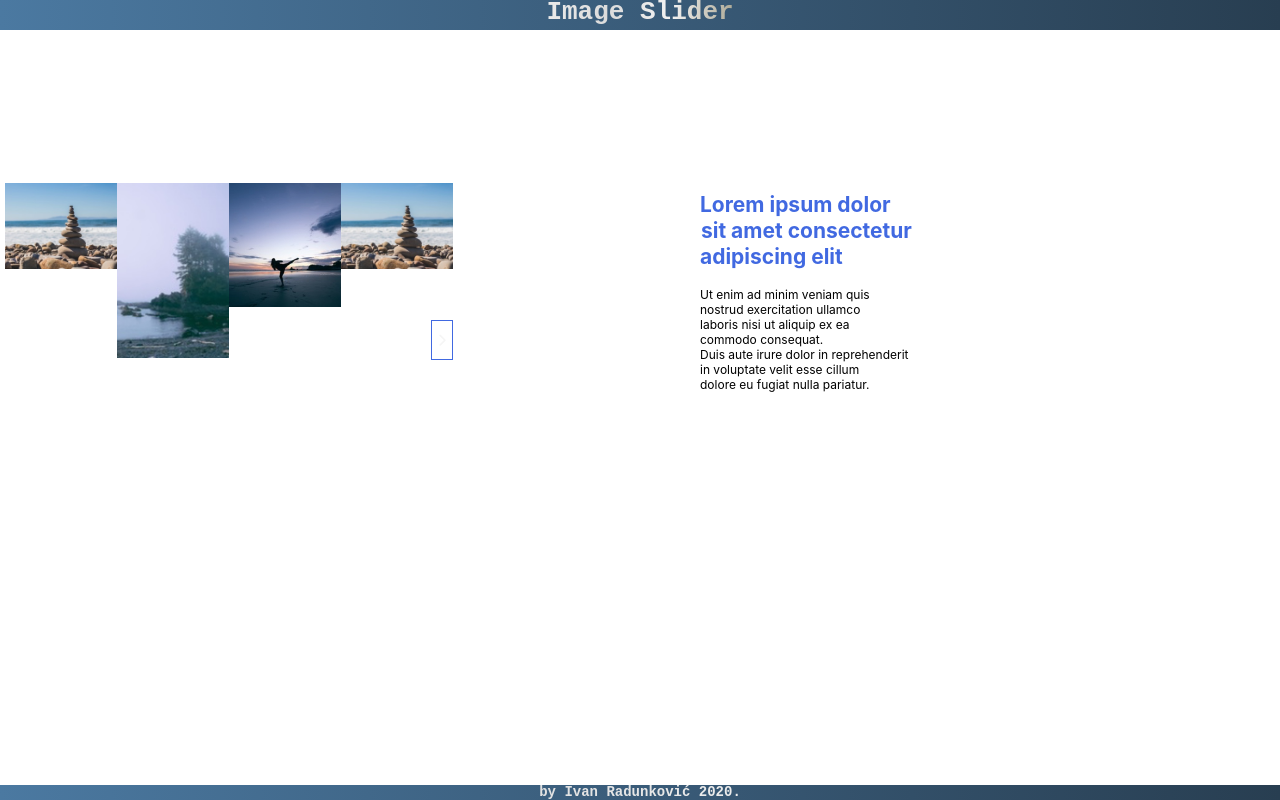
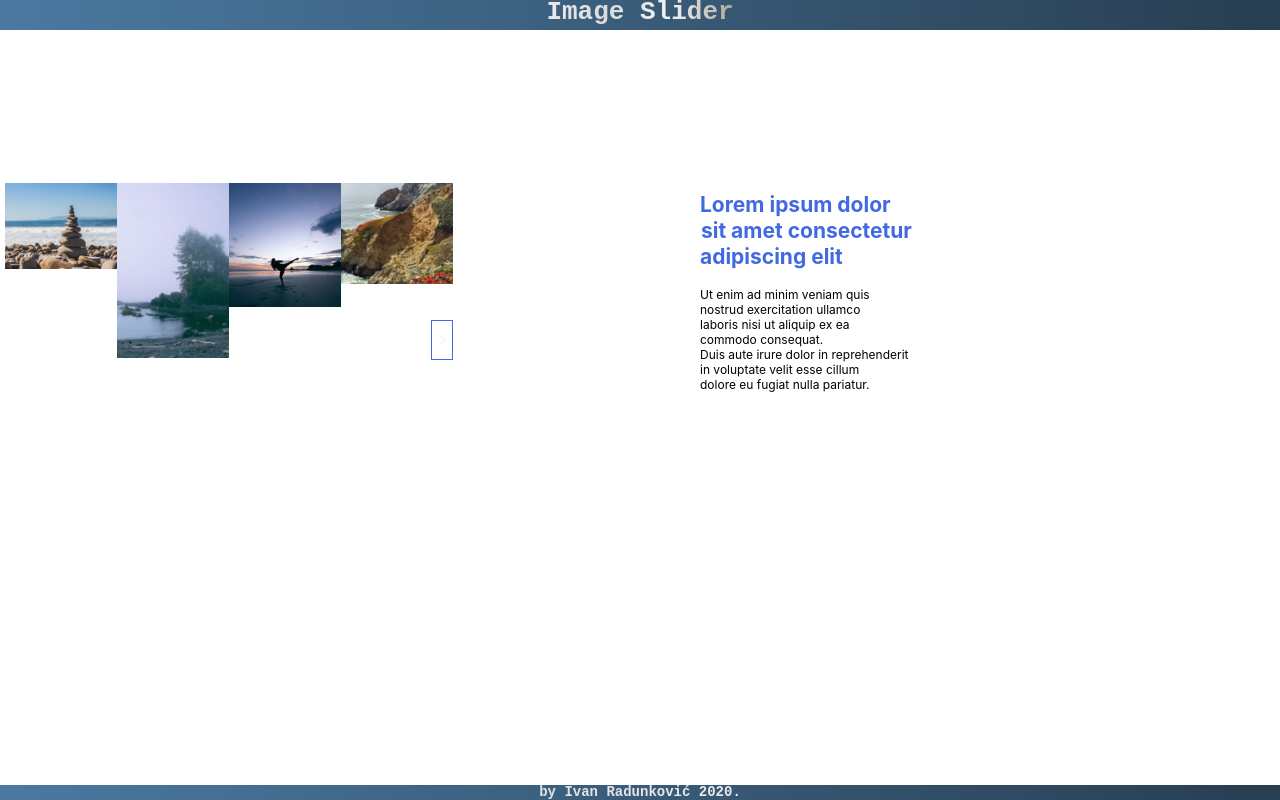
Before and after one commit to ivanradunkovic/React-Slider, a React (Create React App) app: page / in a window 1280 px wide. Built offline with nearby package versions, Linux system fonts and the light colour scheme.

Commit message:
Work in progress. Pictures in 2 rows.

```diff
--- a/src/Slider.js
+++ b/src/Slider.js
@@ -15,16 +15,21 @@ import i9 from './assets/slider-image-9.jpg'
 function Slider() {
 
     //Array for show component inside slider
+    // let chunk_size = 9;
     let sliderArray = [<ImageComponent src={i1} />,
                        <ImageComponent src={i2} />,
                        <ImageComponent src={i3} />,
-                       <ImageComponent src={i1} />,
                        <ImageComponent src={i4} />,
                        <ImageComponent src={i5} />,
                        <ImageComponent src={i6} />,
                        <ImageComponent src={i7} />,
                        <ImageComponent src={i8} />,
                        <ImageComponent src={i9} />];
+    // let groups = sliderArray.map( function(e,i){
+    //     return i%chunk_size===0 ? sliderArray.slice(i,i+chunk_size) : null;
+    // }).filter(function(e){ return e; });
+    // console.log({sliderArray, groups})
+
     const [x, setX] = useState(0);
     const goLeft=() => {
         console.log(x);
```
